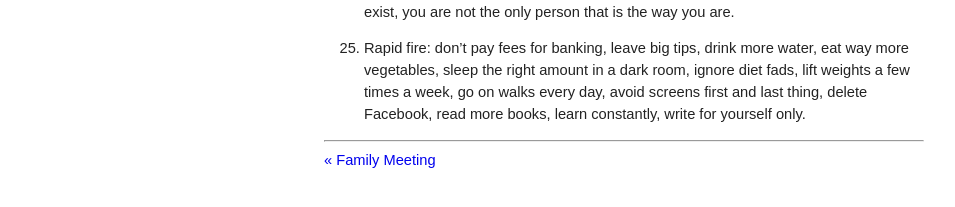
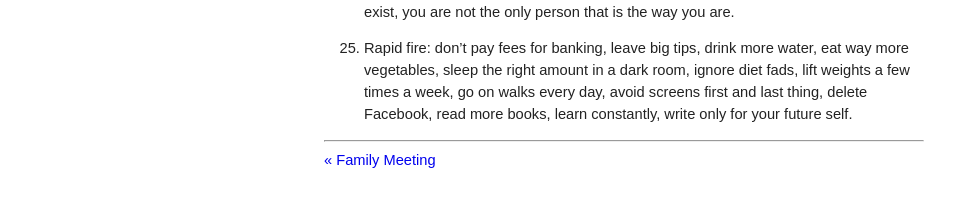
Before and after one commit to rogerkirkness/writing, a Jekyll site: the page built from _posts/2018-08-18-25-years.md, in a window 1280 px wide and 900 px high, scrolled down 2653 px. Shown: the part 681-888 px from the top of the window, without its empty margins (16-971 px from the left). Built offline with Jekyll 4.4.1, drawn with Linux system fonts in a browser that asks for light colours.

Commit message:
Bump version to 1.1.2

```diff
--- a/_posts/2018-08-18-25-years.md
+++ b/_posts/2018-08-18-25-years.md
@@ -53,4 +53,4 @@ As much as they usually read the same (ie. "spend more time with your family"),
 
 24. No one I know has ever regretted finding their people. It can require decades, multiple countries and cities, moving and moving on from relationships. But once you find your people, you should learn to love and accept them, because it is a hard thing to do and most people never find them. Until you have found your people, don't give up, they do exist, you are not the only person that is the way you are.
 
-25. Rapid fire: don't pay fees for banking, leave big tips, drink more water, eat way more vegetables, sleep the right amount in a dark room, ignore diet fads, lift weights a few times a week, go on walks every day, avoid screens first and last thing, delete Facebook, read more books, learn constantly, write for yourself only.
+25. Rapid fire: don't pay fees for banking, leave big tips, drink more water, eat way more vegetables, sleep the right amount in a dark room, ignore diet fads, lift weights a few times a week, go on walks every day, avoid screens first and last thing, delete Facebook, read more books, learn constantly, write only for your future self.
```
